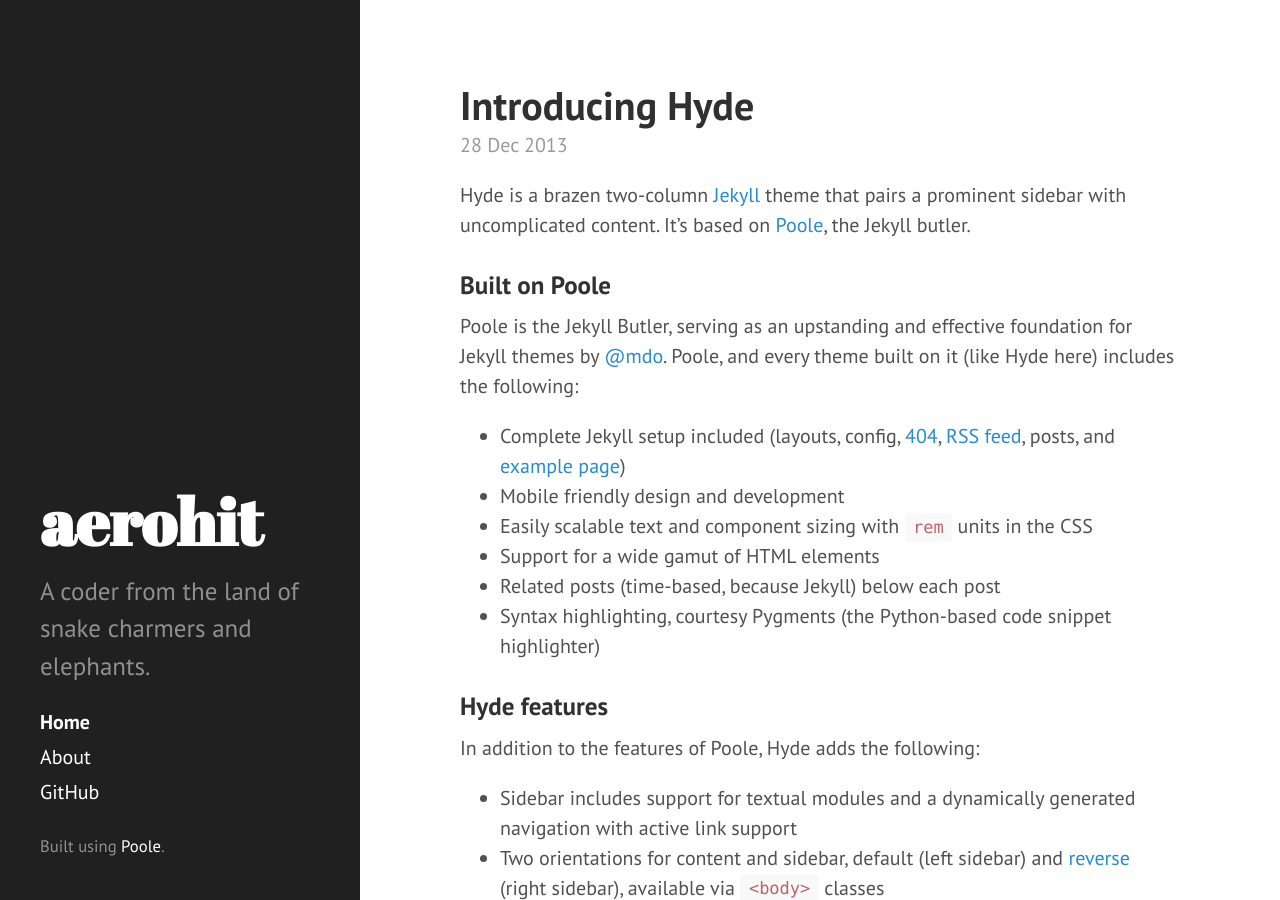
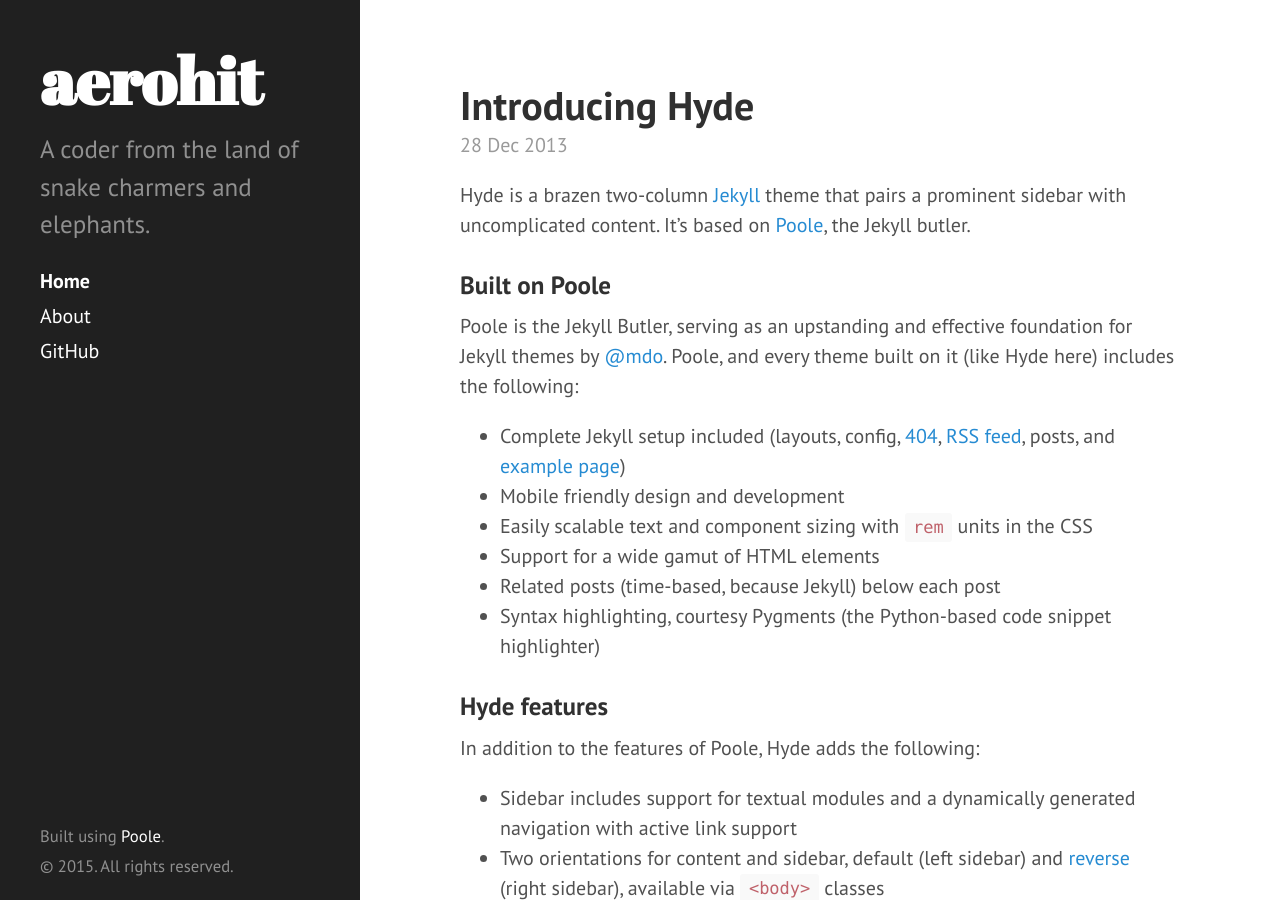
Before and after one commit to aerohit/aerohit.github.io, a Jekyll site: the page built from index.html, in a window 1280 px wide and 900 px high. Built offline with Jekyll 4.4.1, drawn with Linux system fonts in a browser that asks for light colours; Markdown is read by kramdown in place of the engine named in the settings; the list of posts is cut into pages by our own code.

Commit message:
Divided the side bar to stick content at top and bottom

```diff
--- a/_includes/sidebar.html
+++ b/_includes/sidebar.html
@@ -1,5 +1,5 @@
 <div class="sidebar">
-  <div class="container sidebar-sticky">
+  <div class="container">
     <div class="sidebar-about">
       <h1>
         <a href="{{ site.baseurl }}">
@@ -29,7 +29,10 @@
       <a class="sidebar-nav-item" href="{{ site.github.repo }}" target="_blank">GitHub</a>
     </nav>
 
-    <!--<p>&copy; {{ site.time | date: '%Y' }}. All rights reserved.</p>-->
-    <p><small>Built using <a href="http://getpoole.com/">Poole</a>.</small></p>
+  </div>
+  <div class="container sidebar-sticky">
+    <small>Built using <a href="http://getpoole.com/">Poole</a>.</small>
+    <br />
+    <small>&copy; {{ site.time | date: '%Y' }}. All rights reserved.</small>
   </div>
 </div>
```
